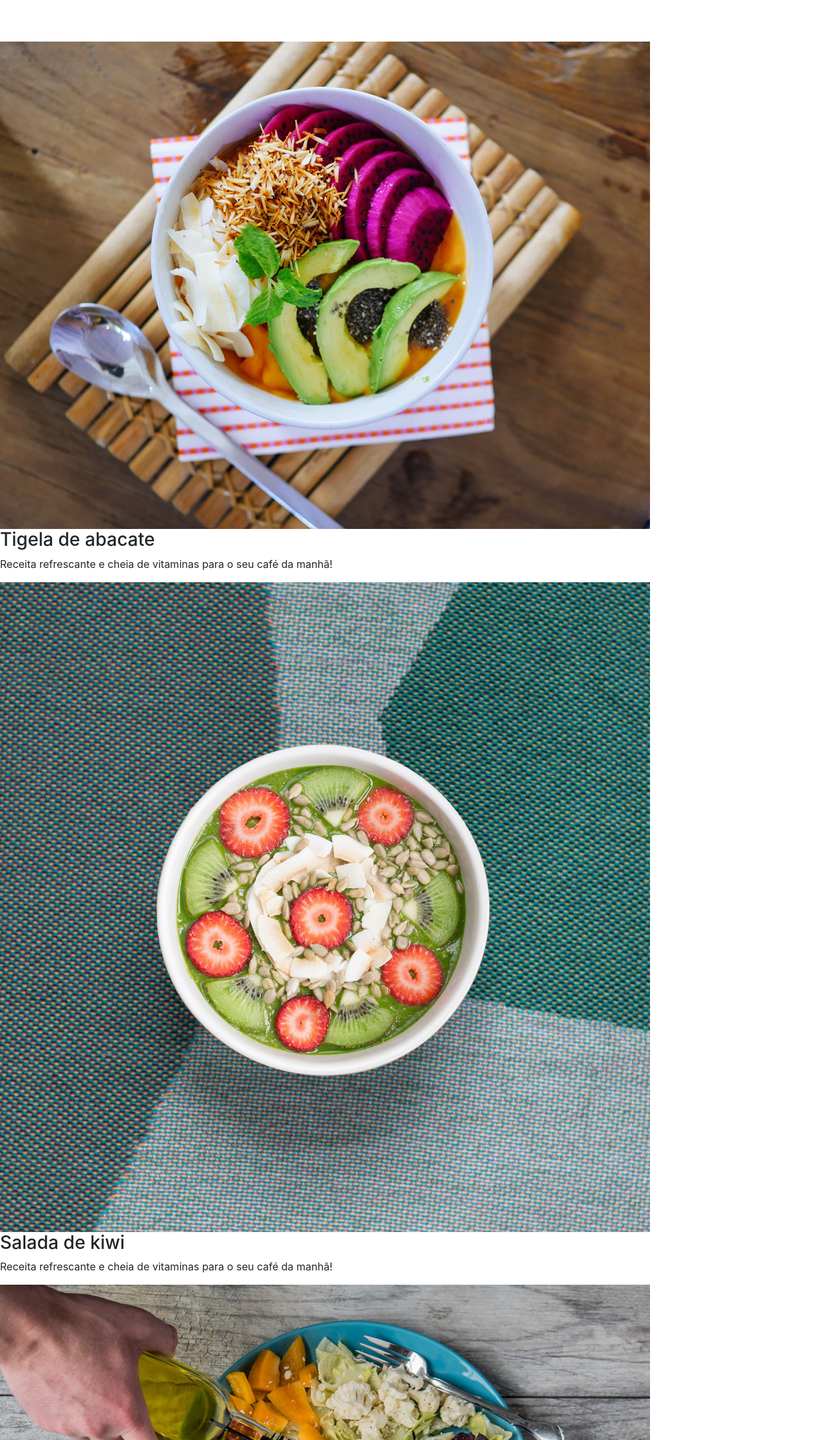
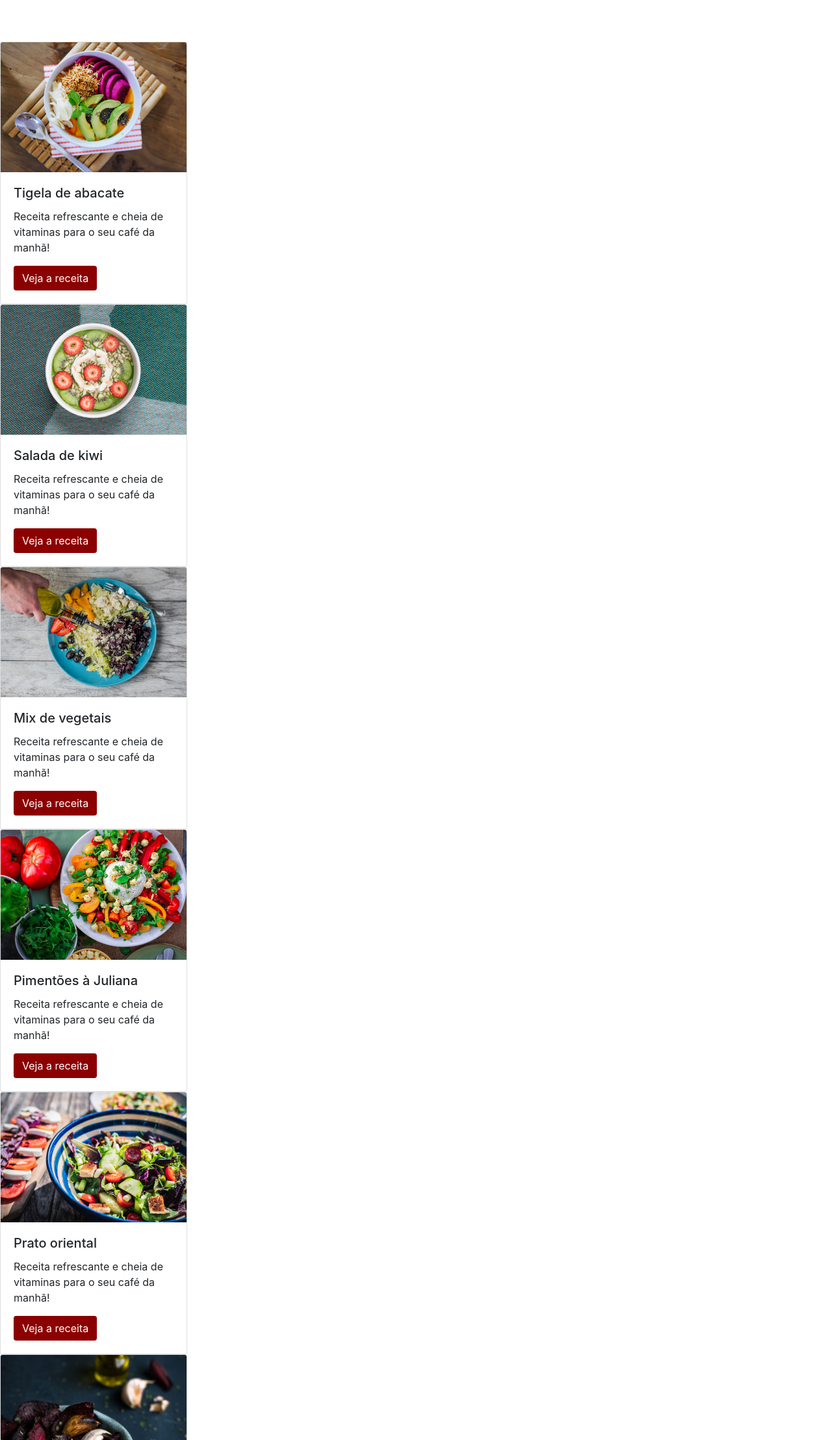
Before and after one commit to WendellRodriguesAmaral/curso-bootstrap-alura, a plain HTML site: page index.html in a window 1280 px wide. Shown: the part 584-2800 px from the top of the page at 65% size. Drawn offline with nearby package versions, Linux system fonts and the light colour scheme.

Commit message:
estilizacao dos cards

```diff
--- a/index.html
+++ b/index.html
@@ -8,16 +8,18 @@
   <link rel="preconnect" href="https://fonts.googleapis.com">
   <link rel="preconnect" href="https://fonts.gstatic.com" crossorigin>
   <link href="https://fonts.googleapis.com/css2?family=Pacifico&display=swap" rel="stylesheet">
-    <link rel="stylesheet" href="https://cdn.jsdelivr.net/npm/bootstrap@4.3.1/dist/css/bootstrap.min.css" integrity="sha384-ggOyR0iXCbMQv3Xipma34MD+dH/1fQ784/j6cY/iJTQUOhcWr7x9JvoRxT2MZw1T" crossorigin="anonymous">
+  <link rel="stylesheet" href="https://cdn.jsdelivr.net/npm/bootstrap@4.3.1/dist/css/bootstrap.min.css"
+    integrity="sha384-ggOyR0iXCbMQv3Xipma34MD+dH/1fQ784/j6cY/iJTQUOhcWr7x9JvoRxT2MZw1T" crossorigin="anonymous">
   <link rel="stylesheet" type="text/css" href="src/style.css">
 </head>
 
 <body>
-
-
+  <header>
+    <!-- menu -->
     <nav class="navbar navbar-expand-lg navbar-light bg-light">
       <a class="navbar-brand" href="#">fruta & frutos</a>
-      <button class="navbar-toggler" type="button" data-toggle="collapse" data-target="#navbarNav" aria-controls="navbarNav" aria-expanded="false" aria-label="Toggle navigation">
+      <button class="navbar-toggler" type="button" data-toggle="collapse" data-target="#navbarNav"
+        aria-controls="navbarNav" aria-expanded="false" aria-label="Toggle navigation">
         <span class="navbar-toggler-icon"></span>
       </button>
       <div class="collapse navbar-collapse justify-content-end" id="navbarNav">
@@ -37,10 +39,11 @@
         </ul>
       </div>
     </nav>
+  </header>
 
-
-
-    <div class="bd-example">
+  <main>
+    <!-- carrosel -->
+    <section class="carrosel">
       <div id="carouselExampleCaptions" class="carousel slide" data-ride="carousel" data-interval="10000">
         <ol class="carousel-indicators">
           <li data-target="#carouselExampleCaptions" data-slide-to="0" class="active"></li>
@@ -69,45 +72,92 @@
           <span class="sr-only">Next</span>
         </a>
       </div>
+    </section>
+
+    <section id="titulo">
+      <h1 class="text-center fonte-titulo cor-especial pt-5">Receitas para economizar e ganhar saúde</h1>
+      <!-- pt-5 = padding-top-->
+      <p class="text-center text-secondary pb-5">Nossas receitas ajudam você a aproveitar melhor os alimentos,
+        economizar,
+        ganhar tempo e praticidade</p>
+    </section>
+
+    <section id="receitas">
+      <article class="card card-largura" >
+        <img src="src/img/receita-abacate.jpg" class="card-img-top card-posicao-imagem" alt="tigela com salada de abacate, vista superior">
+        <div class="card-body">
+          <h5 class="card-title">Tigela de abacate</h5>
+          <p class="card-text">Receita refrescante e cheia de vitaminas para o seu café da manhã!</p>
+          <a href="#" class="btn botao-cor-especial ">Veja a receita</a>
         </div>
+      </article>
+
+      <article class="card card-largura" >
+        <img src="src/img/receita-kiwi.jpg" class="card-img-top card-posicao-imagem" alt="tigela de mingau com kiwi, vista superior">
+        <div class="card-body">
+          <h5 class="card-title">Salada de kiwi</h5>
+          <p class="card-text">Receita refrescante e cheia de vitaminas para o seu café da manhã!</p>
+          <a href="#" class="btn botao-cor-especial ">Veja a receita</a>
+        </div>
+      </article>
+
+      <article class="card card-largura" >
+        <img src="src/img/receita-mix.jpg" alt="prato com mix de vegetais e mão de pessoa adicionando azeite, vista superior" class="card-img-top card-posicao-imagem">
+        <div class="card-body">
+          <h5 class="card-title">Mix de vegetais</h5>
+          <p class="card-text">Receita refrescante e cheia de vitaminas para o seu café da manhã!</p>
+          <a href="#" class="btn botao-cor-especial ">Veja a receita</a>
+        </div>
+      </article>
+
+      <article class="card card-largura" >
+        <img src="src/img/receita-pimentoes.jpg"
+        alt="prato de salada de pimentões com alguns ingredientes ao lado, vista superior" class="card-img-top card-posicao-imagem">
+        <div class="card-body">
+          <h5 class="card-title">Pimentões à Juliana</h5>
+          <p class="card-text">Receita refrescante e cheia de vitaminas para o seu café da manhã!</p>
+          <a href="#" class="btn botao-cor-especial ">Veja a receita</a>
+        </div>
+      </article>
+
+      <article class="card card-largura" >
+        <img src="src/img/receita-oriental.jpg" alt="tigela com salada de vegetais estilo oriental, vista de cima" class="card-img-top card-posicao-imagem">
+        <div class="card-body">
+          <h5 class="card-title">Prato oriental</h5>
+          <p class="card-text">Receita refrescante e cheia de vitaminas para o seu café da manhã!</p>
+          <a href="#" class="btn botao-cor-especial ">Veja a receita</a>
+        </div>
+      </article>
+
+      <article class="card card-largura" >
+        <img src="src/img/receita-beterrabas.jpg"
+        alt="tigela com beterrabas e dentes de alho assados em primeiro plano, com ingredientes ao fundo"  class="card-img-top card-posicao-imagem">
+        <div class="card-body">
+          <h5 class="card-title">Mix de vegetais</h5>
+          <p class="card-text">Receita refrescante e cheia de vitaminas para o seu café da manhã!</p>
+          <a href="#" class="btn botao-cor-especial ">Veja a receita</a>
+        </div>
+      </article>
+
+    </section>
+  </main>
 
 
 
 
-    <h1 class="text-center fonte-titulo cor-especial pt-5" >Receitas para economizar e ganhar saúde</h1> <!-- pt-5 = padding-top-->
-    <p class="text-center text-secondary pb-5">Nossas receitas ajudam você a aproveitar melhor os alimentos, economizar, ganhar tempo e praticidade</p>
-
-    <img src="src/img/receita-abacate.jpg" alt="tigela com salada de abacate, vista superior">
-    <h3>Tigela de abacate</h3>
-    <p>Receita refrescante e cheia de vitaminas para o seu café da manhã!</p>
-
-    <img src="src/img/receita-kiwi.jpg" alt="tigela de mingau com kiwi, vista superior">
-    <h3>Salada de kiwi</h3>
-    <p>Receita refrescante e cheia de vitaminas para o seu café da manhã!</p>
-
-    <img src="src/img/receita-mix.jpg" alt="prato com mix de vegetais e mão de pessoa adicionando azeite, vista superior">
-    <h3>Mix de vegetais</h3>
-    <p>Receita refrescante e cheia de vitaminas para o seu café da manhã!</p>
-
-    <img src="src/img/receita-pimentoes.jpg" alt="prato de salada de pimentões com alguns ingredientes ao lado, vista superior">
-    <h3>Pimentões à Juliana</h3>
-    <p>Receita refrescante e cheia de vitaminas para o seu café da manhã!</p>
-
-    <img src="src/img/receita-oriental.jpg" alt="tigela com salada de vegetais estilo oriental, vista de cima">
-    <h3>Prato oriental</h3>
-    <p>Receita refrescante e cheia de vitaminas para o seu café da manhã!</p>
-
-    <img src="src/img/receita-beterrabas.jpg" alt="tigela com beterrabas e dentes de alho assados em primeiro plano, com ingredientes ao fundo">
-    <h3>Beterrabas assadas</h3>
-    <p>Receita refrescante e cheia de vitaminas para o seu café da manhã!
-    </p>
-
   <p>contato:<a href="mailto:email@frutafruto.com.br">email@frutafruto.com.br</a></p>
 
-    <script src="https://code.jquery.com/jquery-3.3.1.slim.min.js" integrity="sha384-q8i/X+965DzO0rT7abK41JStQIAqVgRVzpbzo5smXKp4YfRvH+8abtTE1Pi6jizo" crossorigin="anonymous"></script>
-    <script src="https://cdn.jsdelivr.net/npm/popper.js@1.14.7/dist/umd/popper.min.js" integrity="sha384-UO2eT0CpHqdSJQ6hJty5KVphtPhzWj9WO1clHTMGa3JDZwrnQq4sF86dIHNDz0W1" crossorigin="anonymous"></script>
-    <script src="https://cdn.jsdelivr.net/npm/bootstrap@4.3.1/dist/js/bootstrap.min.js" integrity="sha384-JjSmVgyd0p3pXB1rRibZUAYoIIy6OrQ6VrjIEaFf/nJGzIxFDsf4x0xIM+B07jRM" crossorigin="anonymous"></script>
+  <script src="https://code.jquery.com/jquery-3.3.1.slim.min.js"
+    integrity="sha384-q8i/X+965DzO0rT7abK41JStQIAqVgRVzpbzo5smXKp4YfRvH+8abtTE1Pi6jizo"
+    crossorigin="anonymous"></script>
+  <script src="https://cdn.jsdelivr.net/npm/popper.js@1.14.7/dist/umd/popper.min.js"
+    integrity="sha384-UO2eT0CpHqdSJQ6hJty5KVphtPhzWj9WO1clHTMGa3JDZwrnQq4sF86dIHNDz0W1"
+    crossorigin="anonymous"></script>
+  <script src="https://cdn.jsdelivr.net/npm/bootstrap@4.3.1/dist/js/bootstrap.min.js"
+    integrity="sha384-JjSmVgyd0p3pXB1rRibZUAYoIIy6OrQ6VrjIEaFf/nJGzIxFDsf4x0xIM+B07jRM"
+    crossorigin="anonymous"></script>
   <script src=""></script>
 
 </body>
+
 </html>
--- a/src/style.css
+++ b/src/style.css
@@ -1,3 +1,4 @@
+
 .imagem-carrosel{
     object-fit: cover; /*cobre toda a área do elemento pai porem sem perder a proporção*/
     object-position: 0 80%; /* move eixo x e eixo y */
@@ -12,3 +13,21 @@ h1.fonte-titulo{
 .cor-especial{
     color:darkred;
 }
+
+.card-largura{
+    width: 18rem;
+}
+
+.botao-cor-especial{
+    background-color:darkred;
+    color:white;
+}
+
+.borda-cor-especial{
+    border-color:darkred;
+}
+
+.card-posicao-imagem{
+    object-fit: cover; /*cobre toda a área do elemento pai porem sem perder a proporção*/
+    height: 200px;
+}
```
Lines whose indentation alone changed are shown as unchanged.
